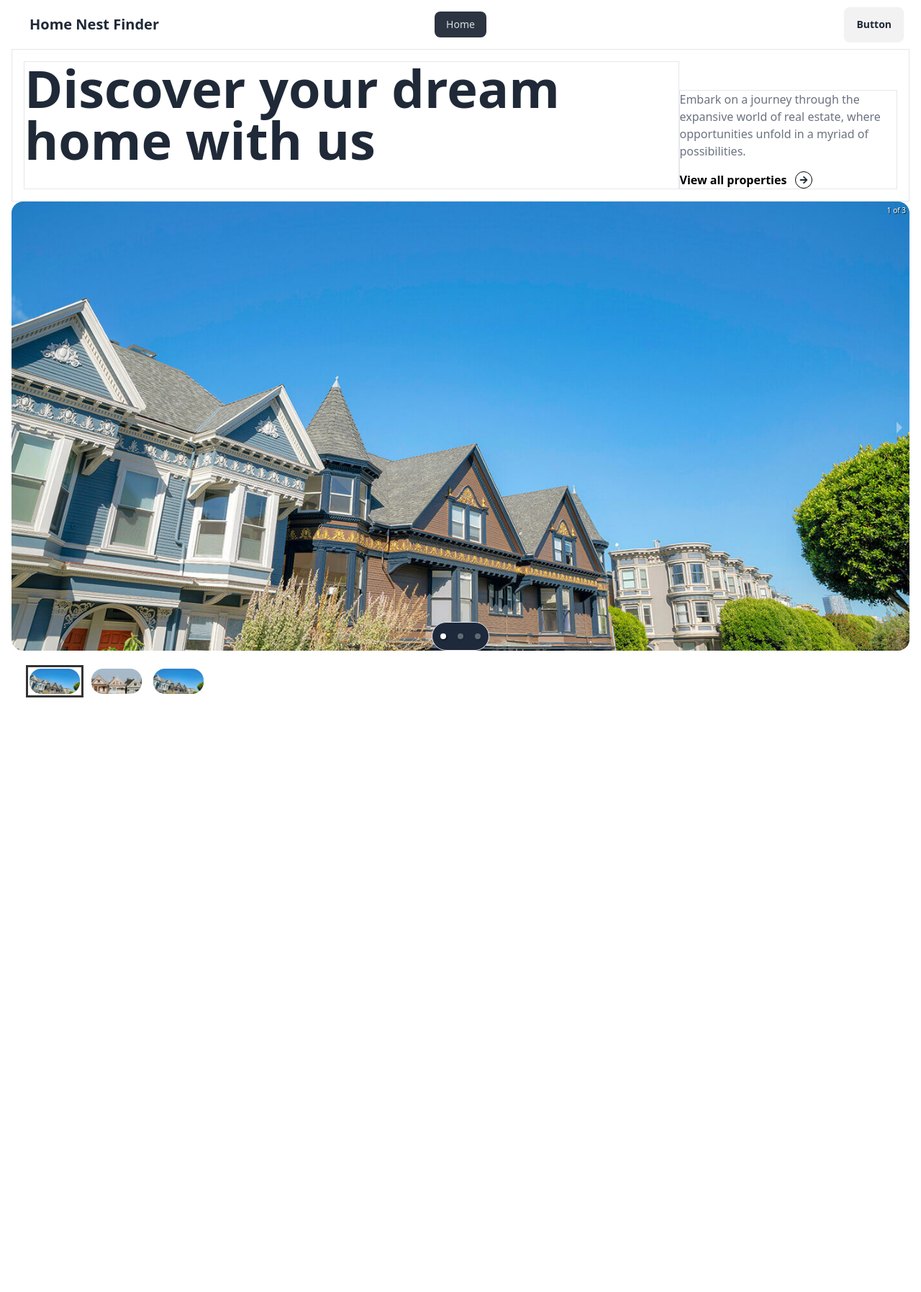
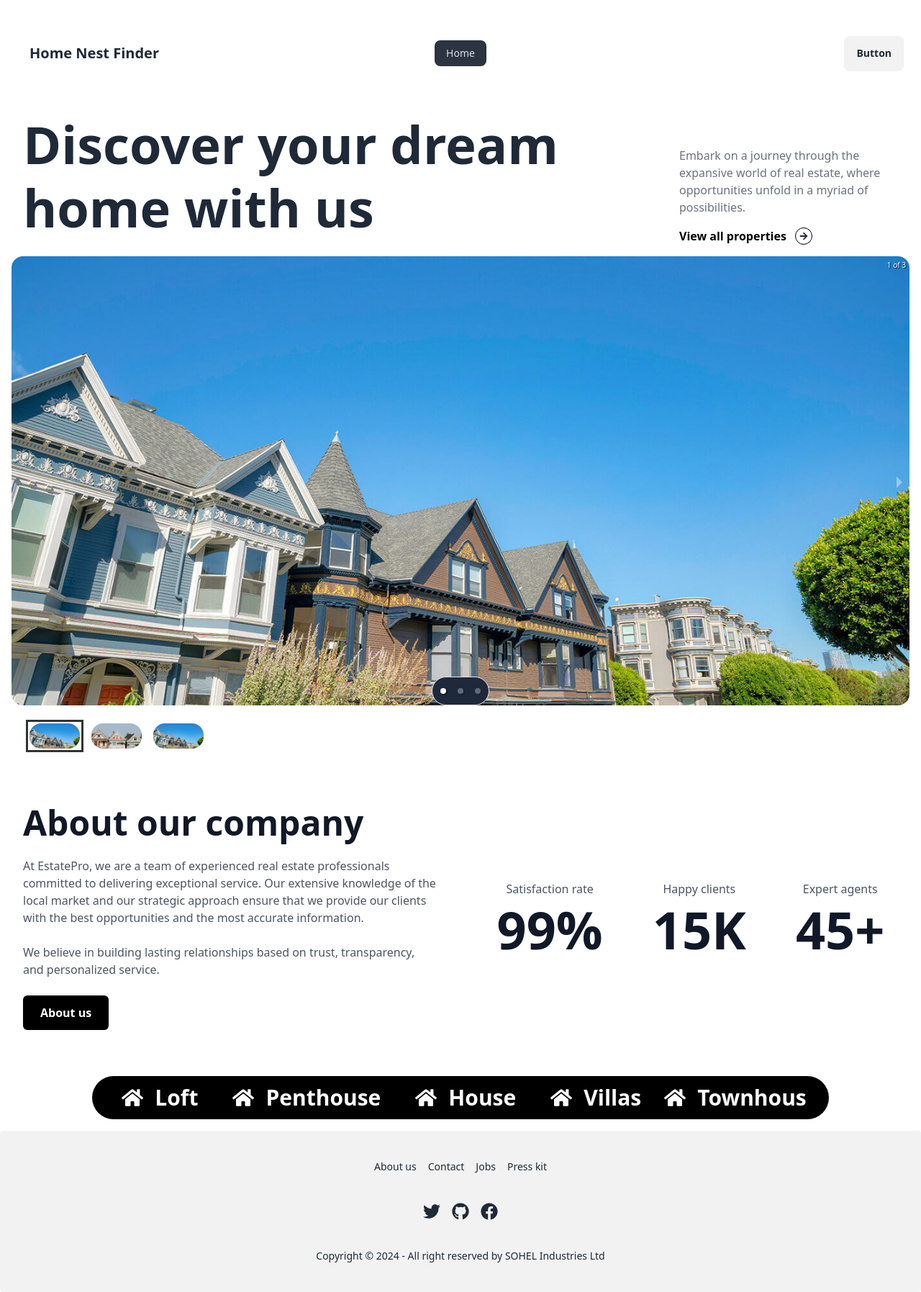
Before and after one commit to Sohelrana2815/home-nest-finder, a React (Vite) app: page / in a window 1280 px wide. Shown: the whole page at 72% size. Before the commit the page ends 995 px from the top, so only its background shows below. Built offline with nearby package versions, Linux system fonts and the light colour scheme.

Commit message:
marquee added in home page

```diff
--- a/package.json
+++ b/package.json
@@ -14,6 +14,7 @@
     "match-sorter": "^6.3.4",
     "react": "^18.3.1",
     "react-dom": "^18.3.1",
+    "react-fast-marquee": "^1.6.5",
     "react-icons": "^5.2.1",
     "react-responsive-carousel": "^3.2.23",
     "react-router-dom": "^6.25.1",
--- /dev/null
+++ b/src/Components/Shared/Footer/Footer.jsx
@@ -0,0 +1,35 @@
+import { FaFacebook, FaGithub, FaTwitter } from "react-icons/fa";
+
+const Footer = () => {
+  return (
+    <footer className="footer footer-center bg-base-200 text-base-content rounded p-10">
+      <nav className="grid grid-flow-col gap-4">
+        <a className="link link-hover">About us</a>
+        <a className="link link-hover">Contact</a>
+        <a className="link link-hover">Jobs</a>
+        <a className="link link-hover">Press kit</a>
+      </nav>
+      <nav>
+        <div className="grid grid-flow-col gap-4">
+          <a className="text-2xl">
+            <FaTwitter />
+          </a>
+          <a className="text-2xl">
+            <FaGithub />
+          </a>
+          <a className="text-2xl">
+            <FaFacebook />
+          </a>
+        </div>
+      </nav>
+      <aside>
+        <p>
+          Copyright © {new Date().getFullYear()} - All right reserved by SOHEL
+          Industries Ltd
+        </p>
+      </aside>
+    </footer>
+  );
+};
+
+export default Footer;
--- a/src/Components/Navbar/Navbar.jsx
+++ b/src/Components/Shared/Navbar/Navbar.jsx
@@ -10,7 +10,7 @@ const Navbar = () => {
   );
   return (
     <>
-      <div className="navbar bg-base-100">
+      <div className="navbar bg-base-100 mt-10">
         <div className="navbar-start">
           <div className="dropdown">
             <div tabIndex={0} role="button" className="btn btn-ghost lg:hidden">
--- a/src/Layouts/Root.jsx
+++ b/src/Layouts/Root.jsx
@@ -1,14 +1,18 @@
 import { Outlet } from "react-router-dom";
-import Navbar from "../Components/Navbar/Navbar";
+import Navbar from "../Components/Shared/Navbar/Navbar";
+import Footer from "../Components/Shared/Footer/Footer";
 
 const Root = () => {
   return (
-    <div className="container mx-auto px-4 max-w-screen-xl ">
-      <main className="min-h-screen">
-        <Navbar />
-        <Outlet></Outlet>
-      </main>
-    </div>
+    <>
+      <div className="flex flex-col min-h-screen">
+        <div className="container mx-auto px-4 max-w-screen-xl flex-grow">
+          <Navbar />
+          <Outlet />
+        </div>
+        <Footer />
+      </div>
+    </>
   );
 };
 
--- /dev/null
+++ b/src/Pages/Home/AboutCompany/AboutCompany.jsx
@@ -0,0 +1,50 @@
+const AboutCompany = () => {
+  return (
+    <>
+      <div className="flex flex-col lg:flex-row justify-between items-center py-12 space-y-10 lg:space-y-0 lg:space-x-8">
+        <div className="w-full lg:w-1/2 space-y-6 px-4">
+          <h2 className="text-3xl lg:text-5xl font-semibold text-gray-900">
+            About our company
+          </h2>
+          <p className="text-gray-600">
+            At EstatePro, we are a team of experienced real estate professionals
+            committed to delivering exceptional service. Our extensive knowledge
+            of the local market and our strategic approach ensure that we
+            provide our clients with the best opportunities and the most
+            accurate information.
+          </p>
+          <p className="text-gray-600">
+            We believe in building lasting relationships based on trust,
+            transparency, and personalized service.
+          </p>
+          <button className="mt-8 px-6 py-3 bg-black text-white font-semibold rounded-md">
+            About us
+          </button>
+        </div>
+
+        <div className="flex flex-col md:flex-row md:justify-around w-full lg:w-1/2 text-center space-y-10 md:space-y-0 md:space-x-8 px-4">
+          <div>
+            <p className="text-gray-600">Satisfaction rate</p>
+            <h2 className="text-4xl lg:text-7xl font-semibold mt-2 text-gray-900">
+              99%
+            </h2>
+          </div>
+          <div>
+            <p className="text-gray-600">Happy clients</p>
+            <h2 className="text-4xl lg:text-7xl font-semibold mt-2 text-gray-900">
+              15K
+            </h2>
+          </div>
+          <div>
+            <p className="text-gray-600">Expert agents</p>
+            <h2 className="text-4xl lg:text-7xl font-semibold mt-2 text-gray-900">
+              45+
+            </h2>
+          </div>
+        </div>
+      </div>
+    </>
+  );
+};
+
+export default AboutCompany;
--- a/src/Pages/Home/Banner/Banner.jsx
+++ b/src/Pages/Home/Banner/Banner.jsx
@@ -7,20 +7,21 @@ import { FaArrowRight } from "react-icons/fa";
 const Banner = () => {
   return (
     <>
-      <div className="border flex flex-col md:flex-row p-4">
-        <div className="border w-full md:w-3/4">
-          <h2 className="text-3xl md:text-5xl lg:text-7xl font-bold leading-snug">
-            Discover your dream <br /> home with us
+      <div className=" flex flex-col md:flex-row p-4 mt-10 lg:p-4">
+        <div className=" w-full md:w-3/4">
+          <h2 className="text-3xl md:text-5xl lg:text-7xl font-semibold">
+            Discover your dream{" "}
+            <span className="block mt-2 lg:mt-4">home with us</span>
           </h2>
         </div>
-        <div className="border w-full md:w-3/12 mt-4 md:mt-10">
+        <div className=" w-full md:w-3/12 mt-4 md:mt-10">
           <p className="text-gray-500">
             Embark on a journey through the expansive world of real estate,
             where opportunities unfold in a myriad of possibilities.
           </p>
           <p className="mt-4 text-black font-bold">
             View all properties
-            <span className="btn btn-xs border btn-outline border-black btn-circle ml-3">
+            <span className="btn btn-xs  btn-outline border-black btn-circle ml-3">
               <FaArrowRight />
             </span>
           </p>
@@ -30,19 +31,19 @@ const Banner = () => {
         <div>
           <img src={banner1} className="rounded-2xl" />
           <div className="relative">
-            <div className="absolute left-1/2 transform -translate-x-1/2 bottom-0 container h-10 w-20 py-1 rounded-full mx-auto border bg-slate-800"></div>
+            <div className="absolute left-1/2 transform -translate-x-1/2 bottom-0 container h-10 w-20 py-1 rounded-full mx-auto border bg-slate-800 hidden lg:block"></div>
           </div>
         </div>
         <div>
           <img src={banner2} className="rounded-2xl" />
           <div className="relative">
-            <div className="absolute left-1/2 transform -translate-x-1/2 bottom-0 container h-10 w-20 py-1 rounded-full mx-auto border bg-slate-800"></div>
+            <div className="absolute left-1/2 transform -translate-x-1/2 bottom-0 container h-10 w-20 py-1 rounded-full mx-auto border bg-slate-800 hidden lg:block"></div>
           </div>
         </div>
         <div>
           <img src={banner3} className="rounded-2xl" />
           <div className="relative">
-            <div className="absolute left-1/2 transform -translate-x-1/2 bottom-0 container h-10 w-20 py-1 rounded-full mx-auto border-none bg-slate-800"></div>
+            <div className="absolute left-1/2 transform -translate-x-1/2 bottom-0 container h-10 w-20 py-1 rounded-full mx-auto border bg-slate-800 hidden lg:block"></div>
           </div>
         </div>
       </Carousel>
--- a/src/Pages/Home/Home/Home.jsx
+++ b/src/Pages/Home/Home/Home.jsx
@@ -1,9 +1,13 @@
+import AboutCompany from "../AboutCompany/AboutCompany";
 import Banner from "../Banner/Banner";
+import ReactMarquee from "../ReactMarquee/ReactMarquee";
 
 const Home = () => {
   return (
     <div>
       <Banner />
+      <AboutCompany />
+      <ReactMarquee />
     </div>
   );
 };
--- /dev/null
+++ b/src/Pages/Home/ReactMarquee/ReactMarquee.jsx
@@ -0,0 +1,31 @@
+import Marquee from "react-fast-marquee";
+import { FaHome } from "react-icons/fa";
+const ReactMarquee = () => {
+  return (
+    <div className="flex items-center justify-center w-full py-4">
+      <div className="bg-black rounded-full px-8 py-3 flex items-center justify-center overflow-hidden max-w-screen-lg">
+        <Marquee gradient={false} speed={50}>
+          <div className="text-white text-lg sm:text-xl md:text-2xl lg:text-3xl font-semibold flex items-center space-x-12">
+            <span className="flex items-center gap-2 md:gap-3 lg:gap-4 ml-5 lg:ml-8 md:ml-4">
+              <FaHome className="text-xl md:text-2xl lg:text-3xl" /> Townhouse
+            </span>
+            <span className="flex items-center gap-2 md:gap-3 lg:gap-4">
+              <FaHome className="text-xl md:text-2xl lg:text-3xl" /> Loft
+            </span>
+            <span className="flex items-center gap-2 md:gap-3 lg:gap-4">
+              <FaHome className="text-xl md:text-2xl lg:text-3xl" /> Penthouse
+            </span>
+            <span className="flex items-center gap-2 md:gap-3 lg:gap-4">
+              <FaHome className="text-xl md:text-2xl lg:text-3xl" /> House
+            </span>
+            <span className="flex items-center gap-2 md:gap-3 lg:gap-4">
+              <FaHome className="text-xl md:text-2xl lg:text-3xl" /> Villas
+            </span>
+          </div>
+        </Marquee>
+      </div>
+    </div>
+  );
+};
+
+export default ReactMarquee;
```
Also changed, not shown: 2 other files (tests, documents, lock files or other folders).
